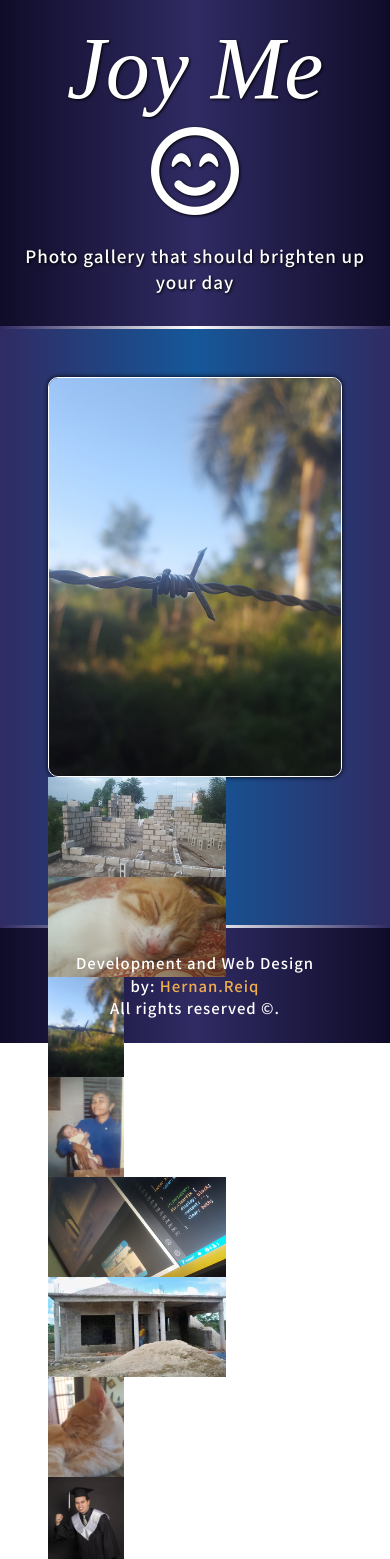
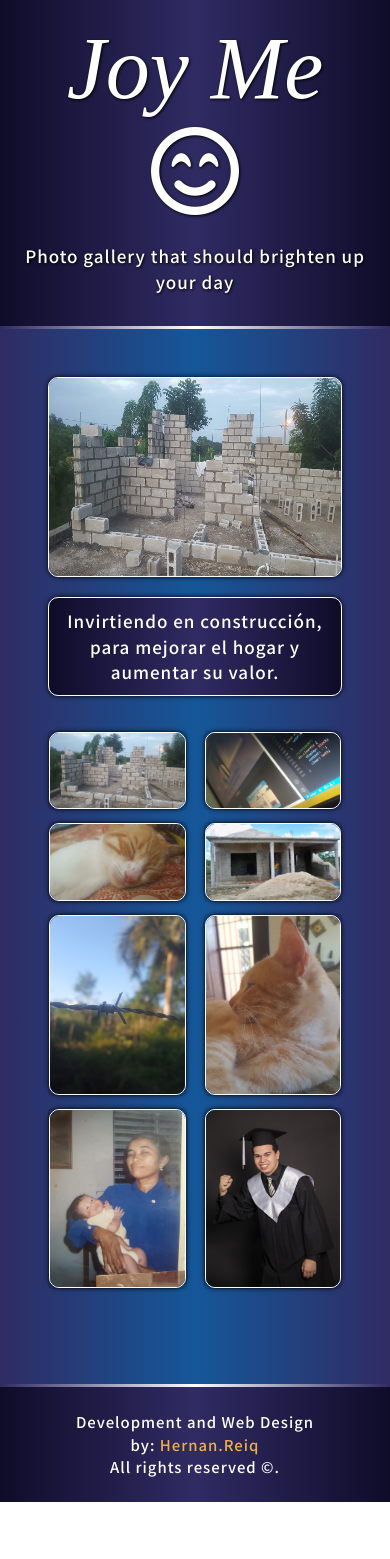
Before and after one commit to hernanreiq/Joy-Me, a React (Create React App) app: page / in a window 390 px wide. Shown: the top 1559 px of the page. After the commit the page ends 1502 px from the top, so only its background shows below. Built offline with nearby package versions, Linux system fonts and the light colour scheme.

Commit message:
Estilizacion de imagenes y caption

```diff
--- a/src/assets/css/header.css
+++ b/src/assets/css/header.css
@@ -1,10 +1,10 @@
 @import url('https://fonts.googleapis.com/css2?family=Noto+Sans+JP:wght@500&display=swap');
-header, footer {
+header, footer, .container_caption {
     background: #0f0c29;
     background: -webkit-linear-gradient(to right, #0f0c29, #302b63, #0f0c29);
     background: linear-gradient(to right, #0f0c29, #302b63, #0f0c29);
 }
-header p, footer p {
+header p, footer p, p.caption{
     letter-spacing: 1px;
     font-family: 'Noto Sans JP', sans-serif;
 }
--- a/src/assets/css/main.css
+++ b/src/assets/css/main.css
@@ -5,22 +5,58 @@ main {
 }
 #container_current_image {
     max-height: 600px;
-    min-height: 400px;
+    min-height: 200px;
     text-align: center;
 }
 #container_current_image img {
     max-width: 100%;
-    min-height: 400px;
+    min-height: 200px;
     max-height: 600px;
-    box-shadow: black 0px 0px 5px;
-    border-radius: 10px;
-    border: solid 1px white;
 }
 
 #container_carousel_images {
-    max-height: 100px;
+    margin: 35px 0px;
 }
 
 #container_carousel_images img {
-    height: 100px;
+    width: 100%;
 }
+
+.container_caption {
+    text-align: center;
+    padding: 10px;
+    margin: 20px 0px;
+}
+
+.caption {
+    color: white;
+    margin-bottom: 0px;
+}
+
+.container_caption, img {
+    border: solid 1px white;
+    box-shadow: black 0px 0px 5px;
+    border-radius: 10px;
+}
+
+.card-columns {
+    column-count: 5;
+}
+
+@media only screen and (max-width: 995px) {
+    .card-columns {
+        column-count: 4;
+    }
+}
+
+@media only screen and (max-width: 775px) {
+    .card-columns {
+        column-count: 3;
+    }
+}
+
+@media only screen and (max-width: 580px) {
+    .card-columns {
+        column-count: 2;
+    }
+}
--- /dev/null
+++ b/src/components/image.jsx
@@ -0,0 +1,17 @@
+import React, { Component } from "react";
+// import 'https://cdn.jsdelivr.net/npm/slick-carousel@1.8.1/slick/slick.css';
+// import 'https://cdn.jsdelivr.net/npm/slick-carousel@1.8.1/slick/slick.min.js';
+
+class Image extends Component {
+    render() {
+        return (
+            <React.Fragment>
+                <div className="card bg-transparent" key={this.props.id}>
+                    <img src={this.props.src} alt="Happy Carousel For Joy Me" />
+                </div>
+            </React.Fragment>
+        )
+    }
+}
+
+export default Image;
--- a/src/components/main.js
+++ b/src/components/main.js
@@ -1,15 +1,20 @@
 import React, { Component } from "react";
 import "../assets/css/main.css";
-import photo1 from '../assets/img/photo (3).jpg';
+import Image from "./image";
+import photo1 from '../assets/img/photo (1).jpg';
 
 class Main extends Component {
     state = {
         imagesQuantity: 8,
-        all_Images: []
+        all_Images: [],
+        caption_images: ['Invirtiendo en construcción, para mejorar el hogar y aumentar su valor.',
+            'Una gata durmiendo plácidamente.', 'Protegiendo la naturaleza.',
+            'Una abuela felíz de poder cargar a su nieto.', 'Creando un portafolio que sirva de carta de presentación para una persona que quiere mejorar su vida.',
+            'Madre soltera construyendo el hogar de sus tres hijos.', 'Gato rubio en un hogar.', 'Foto de graduación de un estudiante universitario.']
     }
     getImagesSRC = () => {
         var images = [];
-        for (var i = 1; i <= this.state.imagesQuantity; i++){
+        for (var i = 1; i <= this.state.imagesQuantity; i++) {
             images.push(require(`../assets/img/photo (${i}).jpg`));
         }
         this.setState({
@@ -26,13 +31,17 @@ class Main extends Component {
                         <div id="container_current_image">
                             <img src={photo1} alt="Testing" />
                         </div>
-                        <div id="container_carousel_images">
+                        <div className="container_caption">
+                            <p className="caption">{this.state.caption_images[0]}</p>
+                        </div>
+                        <div id="container_carousel_images" className="card-columns">
                             {
                                 this.state.all_Images.map((image, i) => {
-                                    return(
-                                        <div key={i}>
-                                            <img src={image.default} alt="happy carousel"  />
-                                        </div>
+                                    return (
+                                        <Image
+                                            id={i}
+                                            src={image.default}
+                                        />
                                     )
                                 })
                             }
```
